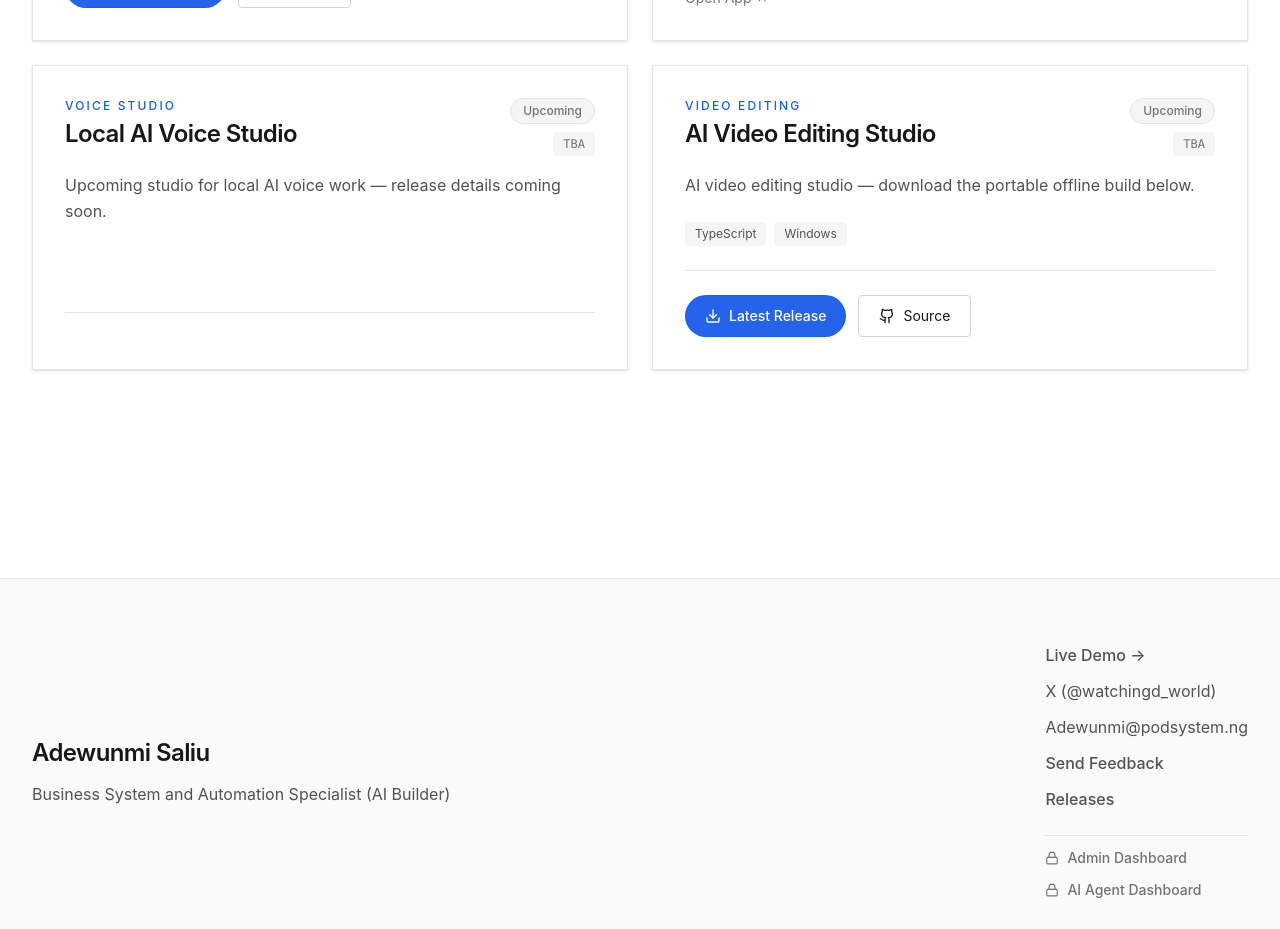
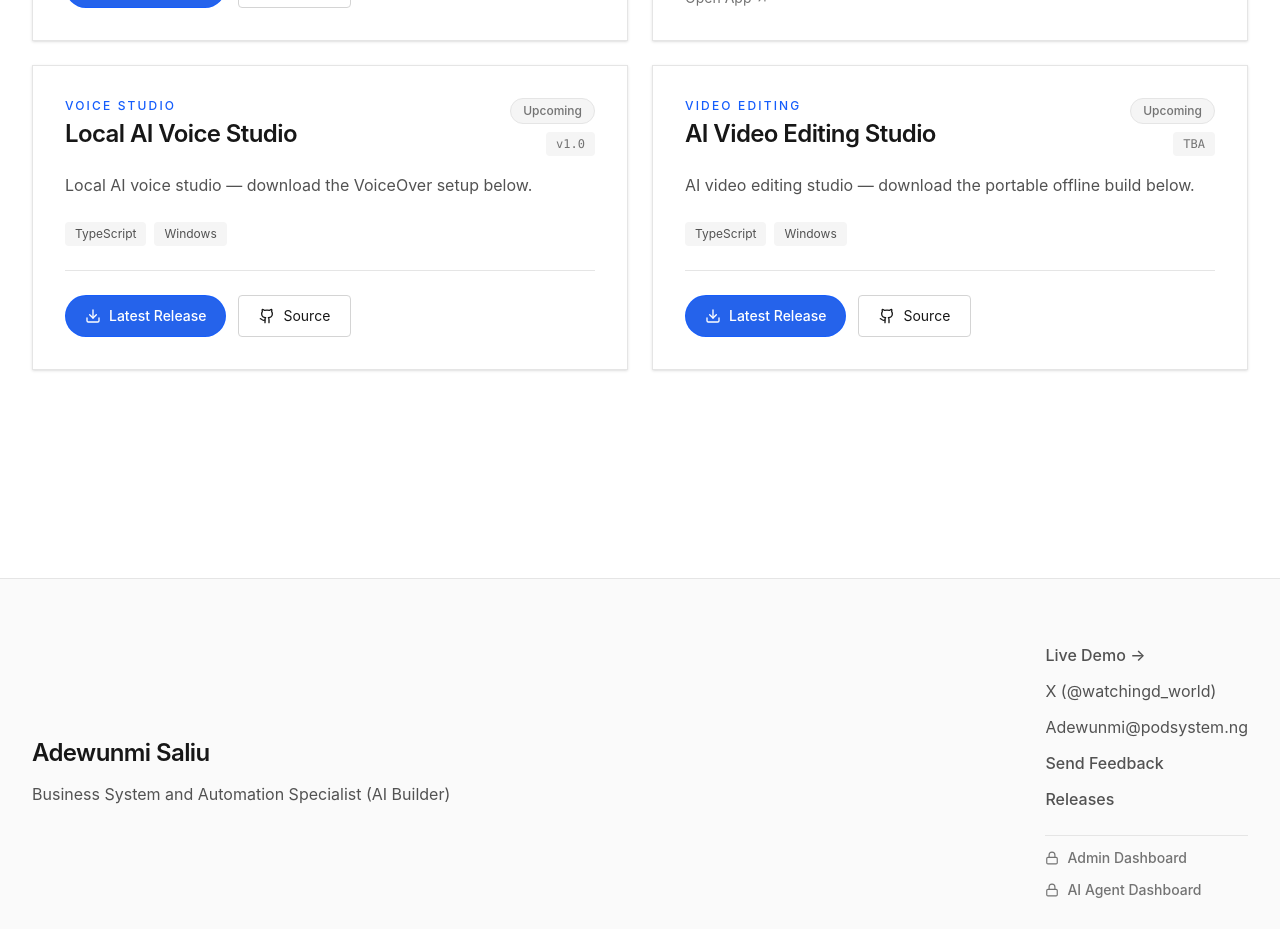
Before and after one commit to rdouglaz/Adewunmiportfolio, a React (Vite) app: page /releases in a window 1280 px wide. Shown: the part 1480-2409 px from the top of the page. Built offline with nearby package versions, Linux system fonts and the light colour scheme.

Commit message:
feat(releases): wire VoiceOver setup download for Voice Studio

```diff
--- a/src/app/pages/Releases.tsx
+++ b/src/app/pages/Releases.tsx
@@ -123,12 +123,13 @@ const releases: Release[] = [
     name: 'Local AI Voice Studio',
     tag: 'Voice Studio',
     description:
-      'Upcoming studio for local AI voice work — release details coming soon.',
+      'Local AI voice studio — download the VoiceOver setup below.',
     license: 'Upcoming',
-    version: 'TBA',
-    tech: [],
-    releaseUrl: '',
-    repoUrl: '',
+    version: 'v1.0',
+    tech: ['TypeScript', 'Windows'],
+    releaseUrl:
+      'https://github.com/rdouglaz/ClipForge-AI/releases/download/v1.0/VoiceOver-Setup-3.0.0.exe',
+    repoUrl: 'https://github.com/rdouglaz/ClipForge-AI',
     links: [],
   },
   {
```
